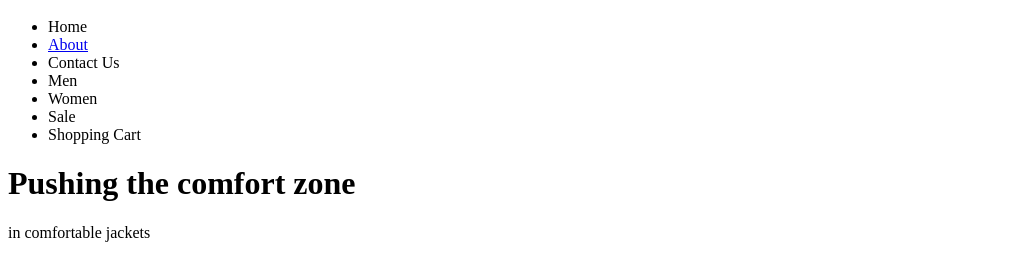
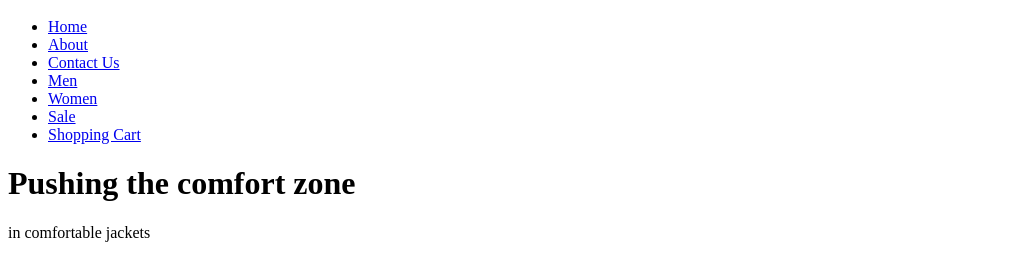
Before and after one commit to kirikvi/rainydays, a plain HTML site: page index.html in a window 1280 px wide. Shown: the part 521-777 px from the top of the page, without its empty margins (0-1012 px from the left). Drawn offline with Linux system fonts and the light colour scheme.

Commit message:
fixed hyperlinks

```diff
--- a/index.html
+++ b/index.html
@@ -10,13 +10,13 @@
       <img src="Images/logo.jpg.png" alt="logo for rainydays" />
       <nav>
         <ul>
-          <li><a href="index.html"></a>Home</li>
+          <li><a href="index.html">Home</a></li>
           <li><a href="about.html">About</a></li>
-          <li><a href="contact.html"></a>Contact Us</li>
-          <li><a href="men.html"></a>Men</li>
-          <li><a href="women.html"></a>Women</li>
-          <li><a href="sale.html"></a>Sale</li>
-          <li><a href="shopping-cart.html"></a>Shopping Cart</li>
+          <li><a href="contact.html">Contact Us</a></li>
+          <li><a href="men.html">Men</a></li>
+          <li><a href="women.html">Women</a></li>
+          <li><a href="sale.html">Sale</a></li>
+          <li><a href="shopping-cart.html">Shopping Cart</a></li>
         </ul>
       </nav>
     </header>
@@ -45,9 +45,9 @@
       <img src="images/wh_logo.jpg.gif" alt="rainydays logo" />
       <p>subscribe to our newsletter</p>
       <ul>
-        <li><a href="information_page.html"></a>Information</li>
-        <li><a href="about.html"></a>About</li>
-        <li><a href="contact.html"></a>Contact Us</li>
+        <li><a href="information_page.html">Information</a></li>
+        <li><a href="about.html">About</a></li>
+        <li><a href="contact.html">Contact Us</a></li>
       </ul>
     </footer>
   </body>
```
Also changed, not shown: contact.html (+7 -7 lines), men.html (+7 -7 lines), sale.html (+7 -7 lines), women.html (+7 -7 lines).
